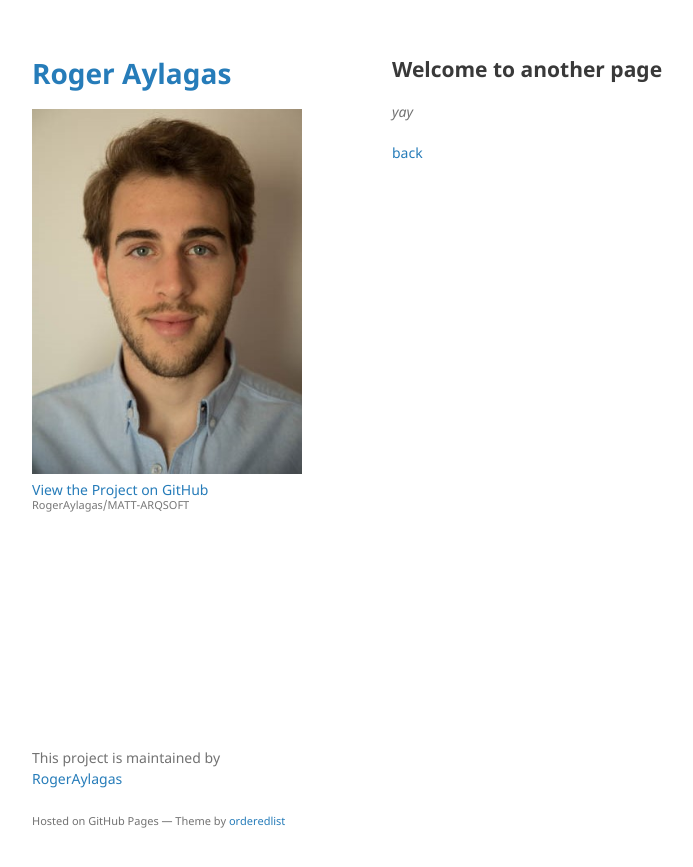
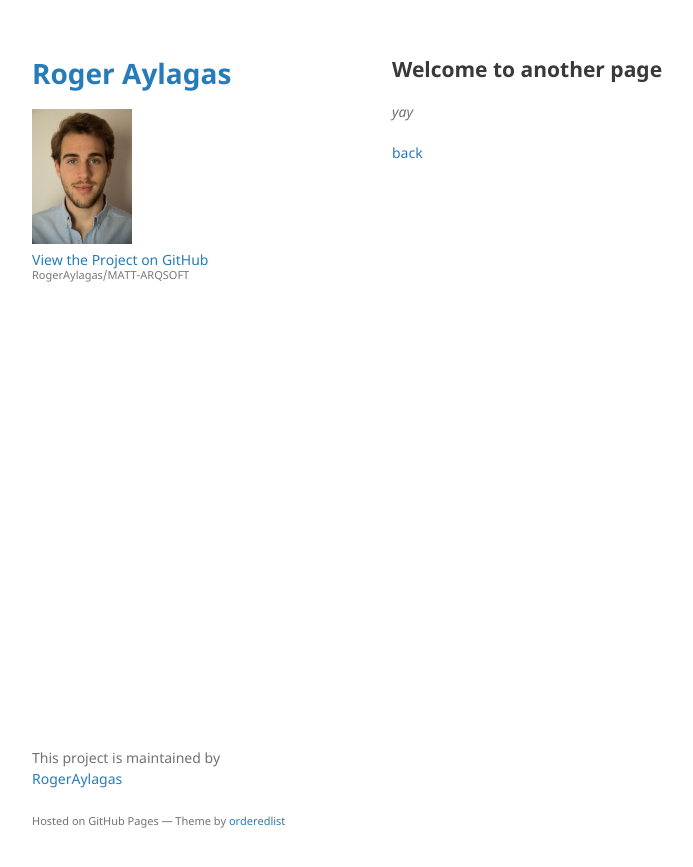
Before and after one commit to RogerAylagas/MATT-ARQSOFT, a Jekyll site: the page built from another-page.md, in a window 1280 px wide. Shown: the top 867 px of the page, without its empty margins (178-871 px from the left). Built offline with Jekyll 4.4.1, drawn with Linux system fonts in a browser that asks for light colours; our own code applies the rules of GitHub Pages for plain Markdown files.

Commit message:
Small Changes

```diff
--- a/_layouts/default.html
+++ b/_layouts/default.html
@@ -18,7 +18,7 @@
         <h1><a href="{{ "/" | absolute_url }}">{{ site.title | default: site.github.repository_name }}</a></h1>
 
         {% if site.profile_img %}
-          <img src="{{site.profile_img | relative_url}}" alt="Profile Image" width="300"/>
+          <img src="{{site.profile_img | relative_url}}" alt="Profile Image" width="100"/>
         {% endif %}
 
         {% if site.github.is_project_page %}
```
